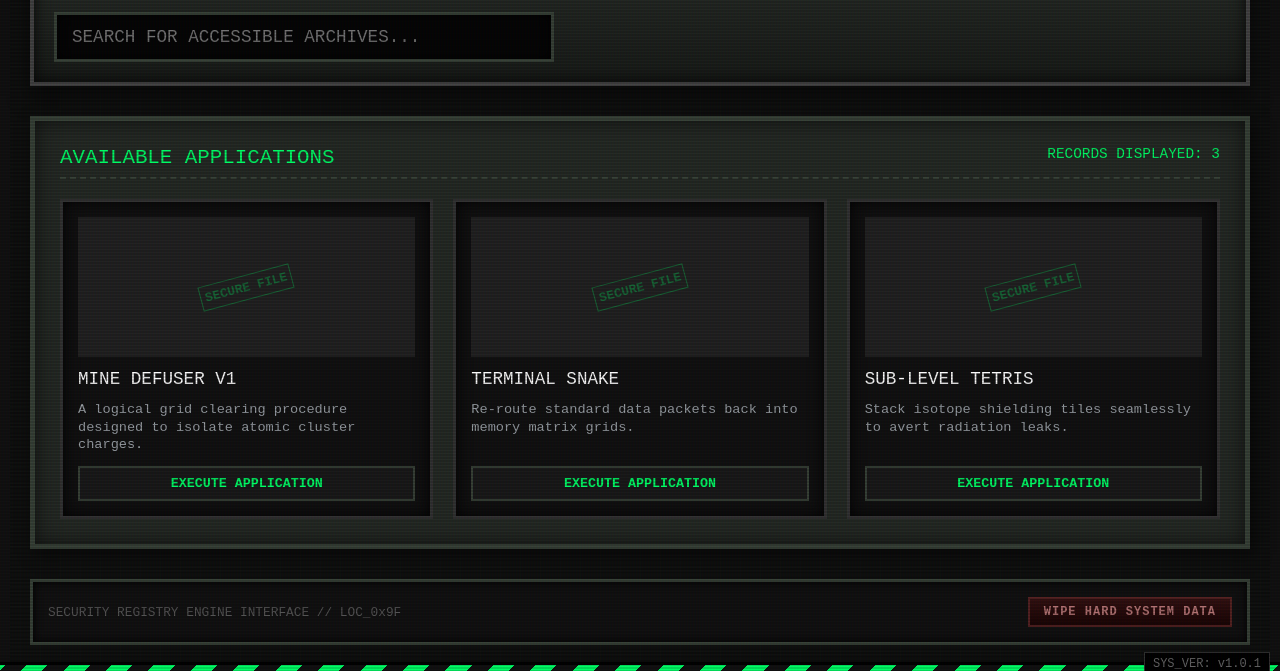
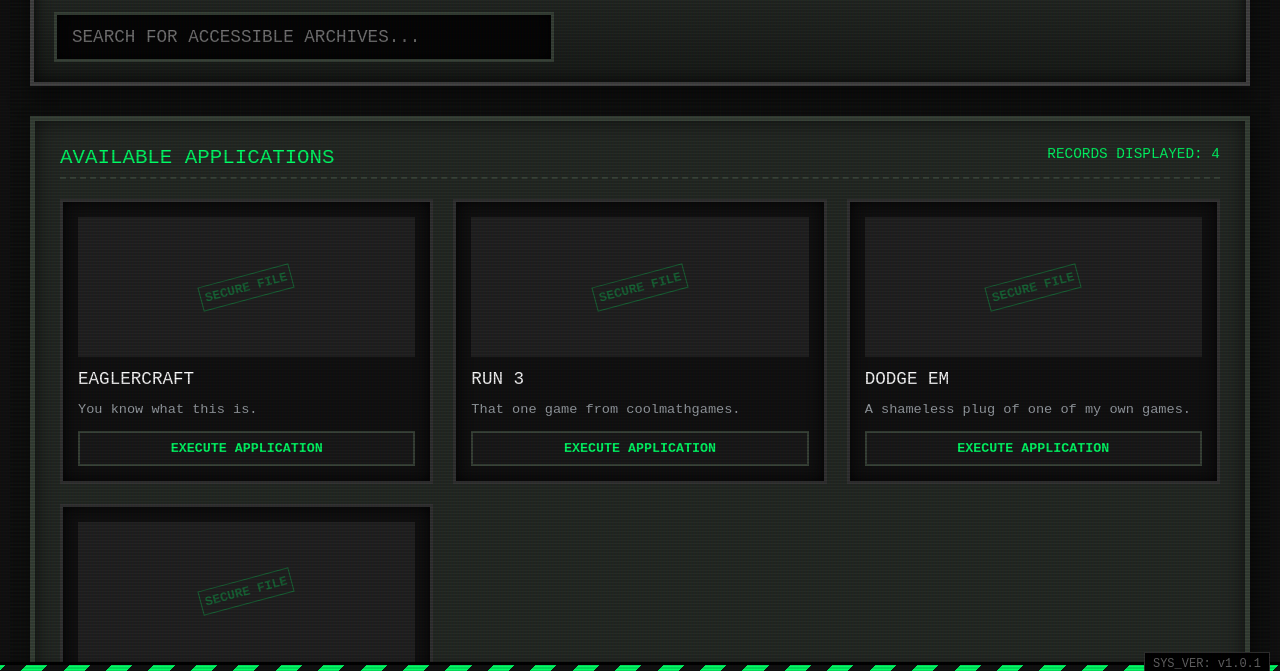
Before and after one commit to pixelate-git/Fallout, a plain HTML site: page index.html in a window 1280 px wide. Shown: the part 114-785 px from the top of the page. Drawn offline with Linux system fonts and the light colour scheme.

Commit message:
Update index.html

```diff
--- a/index.html
+++ b/index.html
@@ -710,17 +710,18 @@
         const SECRET_SEQUENCE = ['green', 'red', 'yellow', 'green', 'red', 'green'];
 
         const DATABASE_GAMES = [
-            { id: 1, title: "Mine Defuser v1", desc: "A logical grid clearing procedure designed to isolate atomic cluster charges.", level: "green" },
-            { id: 2, title: "Terminal Snake", desc: "Re-route standard data packets back into memory matrix grids.", level: "green" },
-            { id: 3, title: "Sub-Level Tetris", desc: "Stack isotope shielding tiles seamlessly to avert radiation leaks.", level: "green" },
-            { id: 4, title: "Breakout Override", desc: "Bypass firewall modules with high-velocity kinetic data nodes.", level: "yellow" },
-            { id: 5, title: "Reactor Invaders", desc: "Destroy unauthorized anomalies descending onto the cooling array.", level: "yellow" },
-            { id: 6, title: "DEFCON Command", desc: "High intensity thermonuclear trajectories calculus interface simulator.", level: "red" },
-            { id: 7, title: "Core Melt-Down Evac", desc: "Procedural escape execution program. Hardcore response timing mandatory.", level: "red" },
-            { id: 8, title: "ARCHON: Mainframe Breach", desc: "Direct injection kernel level simulator. Total infrastructure mastery control.", level: "blue" },
-            { id: 9, title: "Orbital Laser Strike", desc: "De-orbit structural defense satellites. Command network authorization confirmed.", level: "blue" },
-            { id: 10, title: "BLACKOUT: Null Router", desc: "Wipe secondary tracing nodes outside localized physical arrays.", level: "purple" },
-            { id: 11, title: "Isotope Processor 9", desc: "Manually align unstable quantum cores inside synthetic vacuum chambers.", level: "purple" }
+            { id: 1, title: "Eaglercraft", desc: "You know what this is.", level: "green" },
+            { id: 2, title: "Run 3", desc: "That one game from coolmathgames.", level: "green" },
+            { id: 3, title: "Dodge Em", desc: "A shameless plug of one of my own games.", level: "green" },
+            { id: 4, title: "Stickman Clicker", desc: "Another shameless plug of one of my games.", level: "green" },
+            { id: 5, title: "Block Blast", desc: "Wait this is just a mobile game, don't tell me this whole page is mobile games!", level: "yellow" },
+            { id: 6, title: "OpenTTD", desc: "Thank god this isn't a mobile game. I was scared for a second there.", level: "yellow" },
+            { id: 7, title: "Shapez", desc: "Shape related factory game.", level: "yellow" },
+            { id: 8, title: "ULTRAKILL", desc: "Tragic that this is only the demo, the full game is great as well.", level: "red" },
+            { id: 9, title: "CloverPit", desc: "Let's go gambling!", level: "red" },
+            { id: 10, title: "Cookie Clicker", desc: "This makes no sense to be in the red zone, what is this management?", level: "red" },
+            { id: 11, title: "Placeholder", desc: "Who are you?", level: "blue" },
+            { id: 12, title: "Evil Placeholder", desc: "What are you?", level: "purple" }
         ];
 
         // --- STATE FLOW PARAMS ---
```
